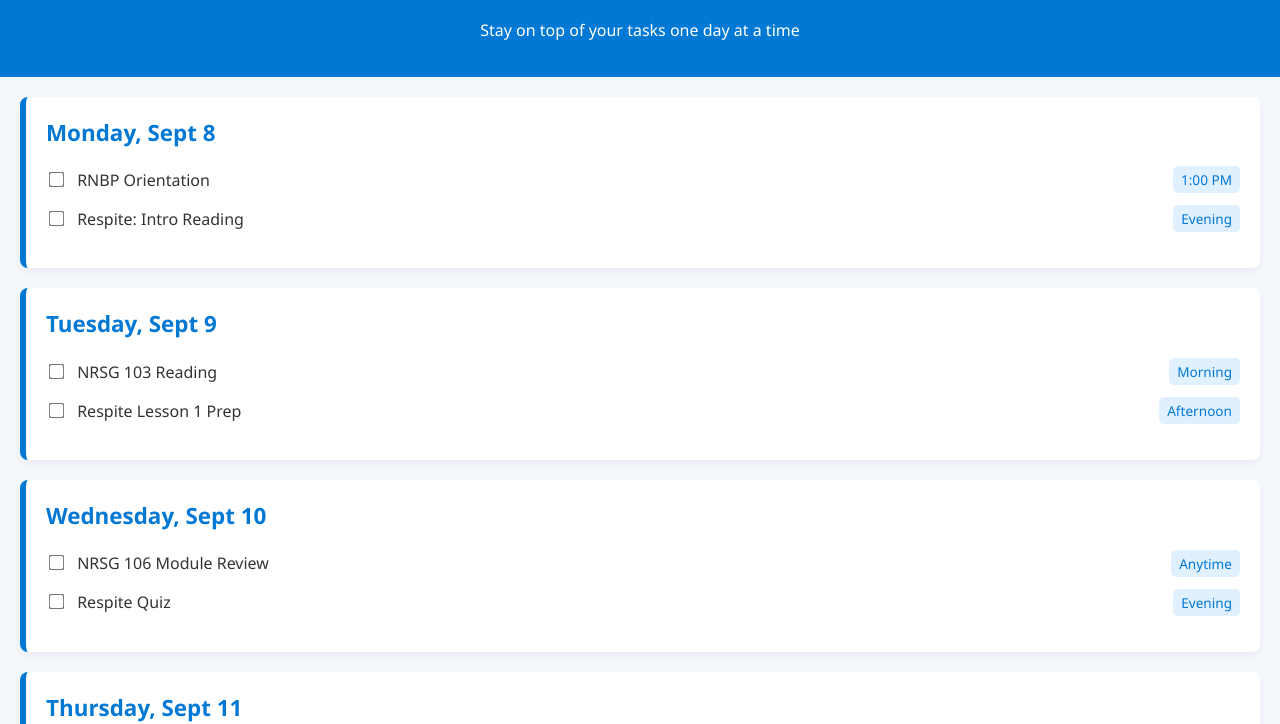
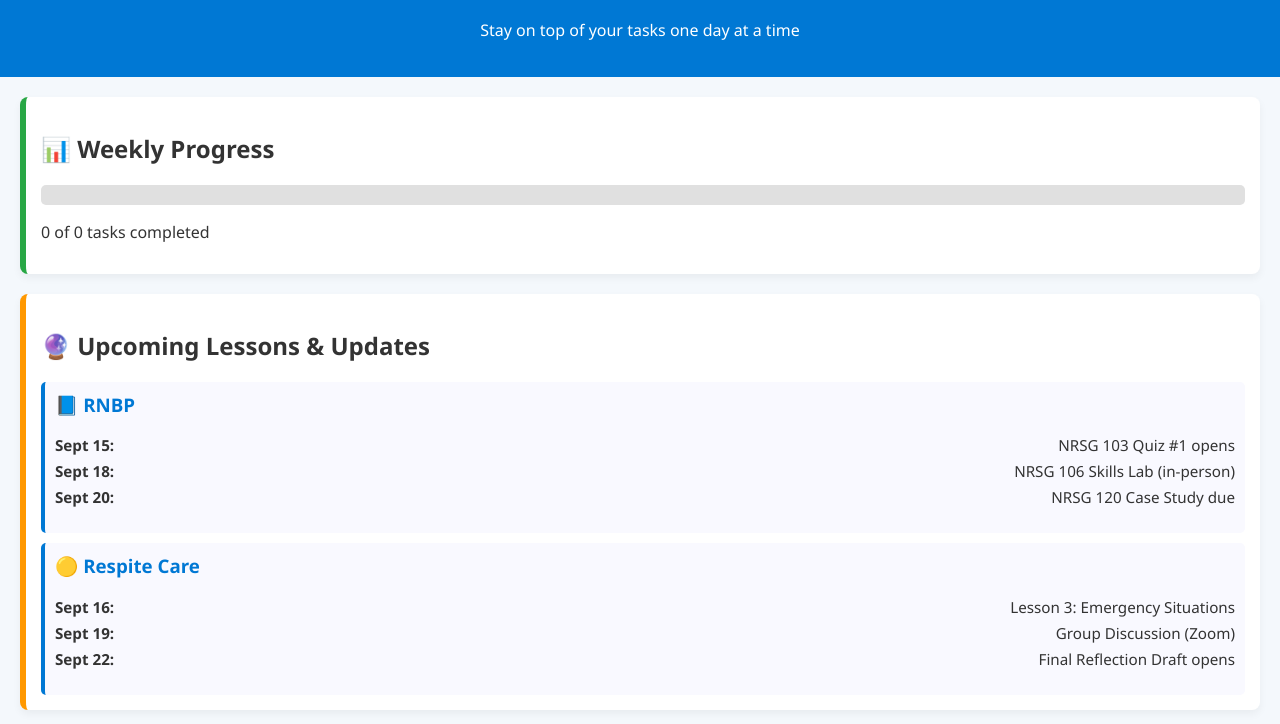
Before and after one commit to KAargamosa/study-planner, a plain HTML site: page planner.html in a window 1280 px wide. Shown: the part 87-811 px from the top of the page. Drawn offline with Linux system fonts and the light colour scheme.

Commit message:
Update planner.html

```diff
--- a/planner.html
+++ b/planner.html
@@ -18,6 +18,62 @@
       color: white;
       padding: 20px;
       text-align: center;
+    }
+
+    .weekly-summary {
+      margin: 20px;
+      padding: 15px;
+      background-color: #ffffff;
+      border-left: 6px solid #28a745;
+      border-radius: 8px;
+      box-shadow: 0 4px 8px rgba(0,0,0,0.05);
+    }
+
+    .summary-bar {
+      background-color: #e0e0e0;
+      border-radius: 5px;
+      overflow: hidden;
+      height: 20px;
+      margin: 10px 0;
+    }
+
+    .summary-fill {
+      height: 100%;
+      background-color: #28a745;
+      width: 0%;
+      transition: width 0.3s ease;
+    }
+
+    .updates-section {
+      margin: 20px;
+      padding: 15px;
+      background-color: #fff;
+      border-left: 6px solid #ff9800;
+      border-radius: 8px;
+      box-shadow: 0 4px 8px rgba(0,0,0,0.05);
+    }
+
+    .update-card {
+      margin-top: 10px;
+      padding: 10px;
+      background-color: #f9f9ff;
+      border-left: 4px solid #0078D4;
+      border-radius: 5px;
+    }
+
+    .update-card h3 {
+      margin-top: 0;
+      color: #0078D4;
+    }
+
+    .update-card ul {
+      list-style: none;
+      padding-left: 0;
+    }
+
+    .update-card li {
+      margin: 6px 0;
+      font-size: 0.95em;
     }
 
     .day-section {
@@ -74,6 +130,34 @@
     <p>Stay on top of your tasks one day at a time</p>
   </header>
 
+  <section class="weekly-summary">
+    <h2>📊 Weekly Progress</h2>
+    <div class="summary-bar">
+      <div id="weekly-fill" class="summary-fill"></div>
+    </div>
+    <p id="weekly-count">0 of 0 tasks completed</p>
+  </section>
+
+  <section class="updates-section">
+    <h2>🔮 Upcoming Lessons & Updates</h2>
+    <div class="update-card">
+      <h3>📘 RNBP</h3>
+      <ul>
+        <li><strong>Sept 15:</strong> NRSG 103 Quiz #1 opens</li>
+        <li><strong>Sept 18:</strong> NRSG 106 Skills Lab (in-person)</li>
+        <li><strong>Sept 20:</strong> NRSG 120 Case Study due</li>
+      </ul>
+    </div>
+    <div class="update-card">
+      <h3>🟡 Respite Care</h3>
+      <ul>
+        <li><strong>Sept 16:</strong> Lesson 3: Emergency Situations</li>
+        <li><strong>Sept 19:</strong> Group Discussion (Zoom)</li>
+        <li><strong>Sept 22:</strong> Final Reflection Draft opens</li>
+      </ul>
+    </div>
+  </section>
+
   <section class="day-section">
     <h2>Monday, Sept 8</h2>
     <ul>
@@ -107,4 +191,40 @@
   </section>
 
   <section class="day-section">
-    <h2>Friday,
+    <h2>Friday, Sept 12</h2>
+    <ul>
+      <li><label><input type="checkbox" /> RNBP Quiz Prep</label><span class="due-time">Morning</span></li>
+      <li><label><input type="checkbox" /> Respite: Cultural Competence Module</label><span class="due-time">Afternoon</span></li>
+    </ul>
+  </section>
+
+  <section class="day-section">
+    <h2>Saturday, Sept 13</h2>
+    <ul>
+      <li><label><input type="checkbox" /> In-person Respite WIL Prep</label><span class="due-time">Full Day</span></li>
+    </ul>
+  </section>
+
+  <section class="day-section">
+    <h2>Sunday, Sept 14</h2>
+    <ul>
+      <li><label><input type="checkbox" /> RNBP Assignment Outline</label><span class="due-time">Anytime</span></li>
+      <li><label><input type="checkbox" /> Respite Catch-up Readings</label><span class="due-time">Evening</span></li>
+    </ul>
+  </section>
+
+  <script>
+    function updateWeeklySummary() {
+      const checkboxes = document.querySelectorAll("input[type='checkbox']");
+      const total = checkboxes.length;
+      const checked = Array.from(checkboxes).filter(cb => cb.checked).length;
+      const percent = Math.round((checked / total) * 100);
+      document.getElementById("weekly-fill").style.width = percent + "%";
+      document.getElementById("weekly-count").textContent = `${checked} of ${total} tasks completed`;
+    }
+
+    document.querySelectorAll("input[type='checkbox']").forEach(cb =>
+      cb.addEventListener("change", updateWeeklySummary)
+    );
+
+    updateWeeklySummary();
```
